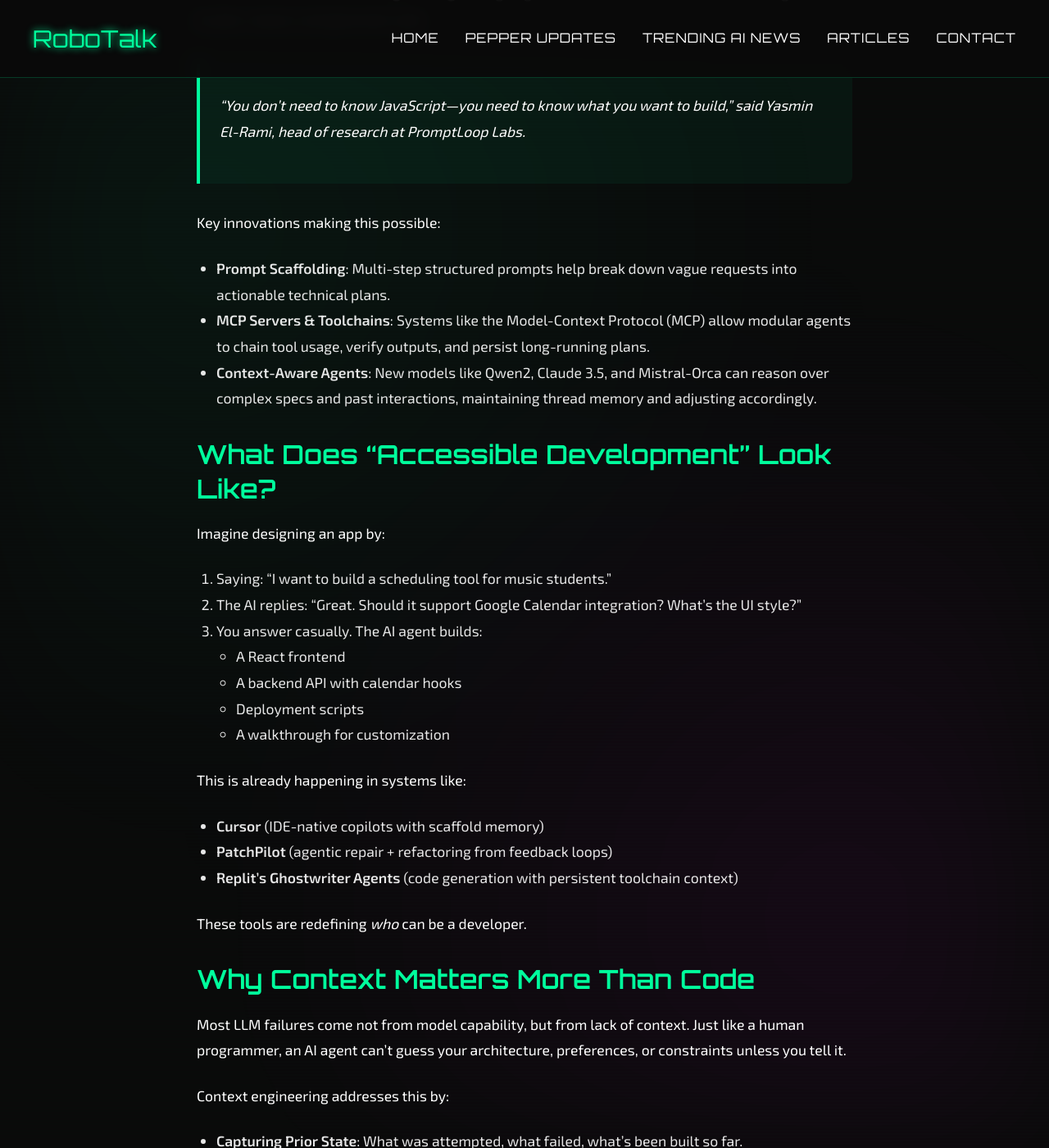
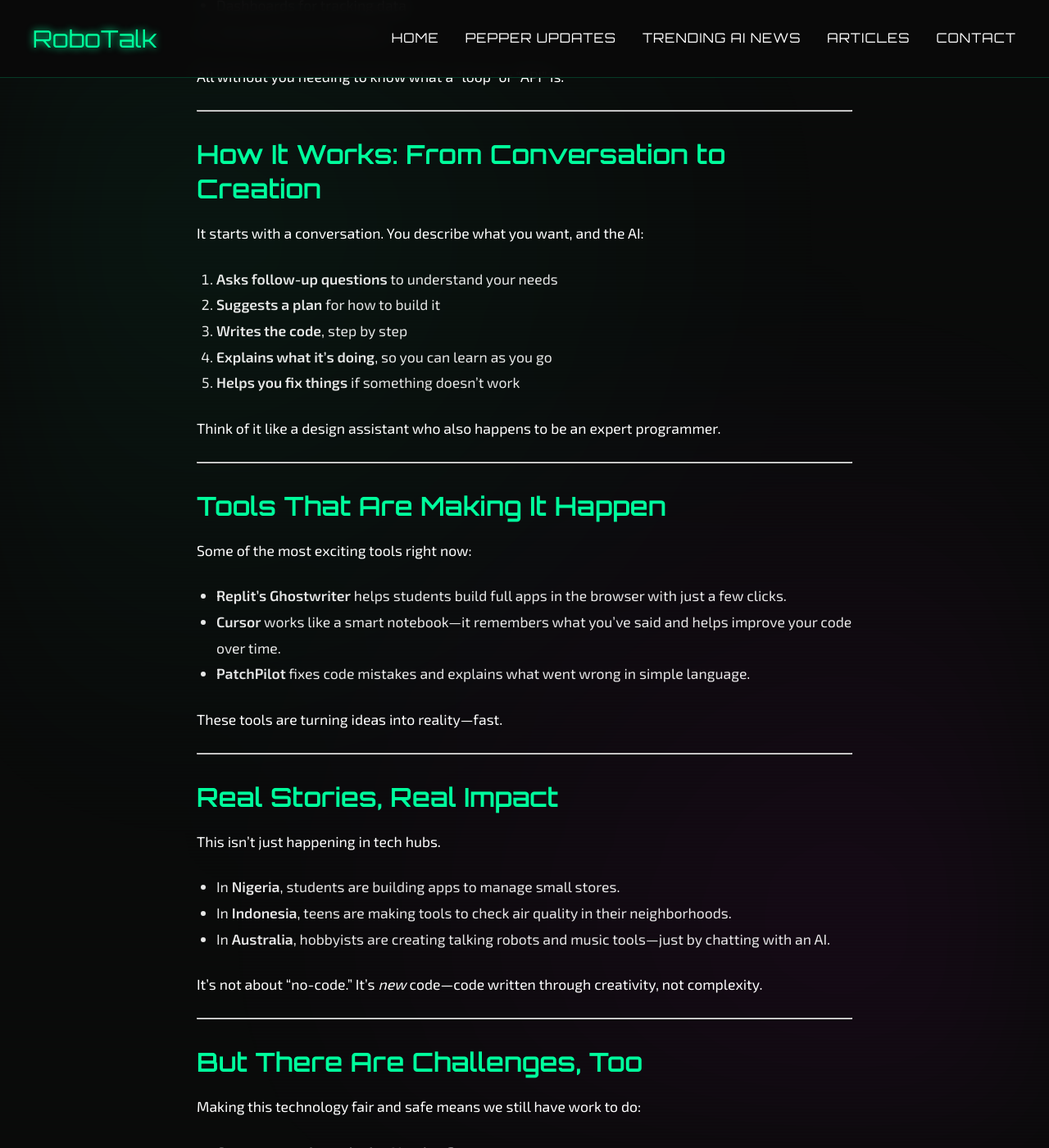
Before and after one commit to abigaillhiggins/RoboTalk, a Jekyll site: the page built from _articles/context-coding.md, in a window 1280 px wide and 1400 px high, scrolled down 1592 px. Shown: the whole window at 82% size. Built offline with Jekyll 4.4.1, drawn with Linux system fonts in a browser that asks for light colours; some of the changed text lies outside the part shown.

```diff
--- a/_articles/context-coding.md
+++ b/_articles/context-coding.md
@@ -1,97 +1,103 @@
 ---
 layout: article
-title: "Context Engineering for All: Making Software Development Truly Accessible"
+title: "AI Is Changing How We Code—And Who Gets to Build"
 author: Abigail Higgins
 date: 2025-07-25
 categories: [AI, Accessibility, Developer Tools]
-tags: [context engineering, no-code, prompt scaffolding, agentic AI, developer accessibility]
-description: "Explore how prompt engineering, scaffolding systems, and agentic AI workflows are transforming software development into a universally accessible creative process."
+tags: [ai coding, no-code tools, developer accessibility, creative technology, prompt-based development]
+description: "You don’t need to know how to code to build apps anymore. Discover how smart AI helpers are making software creation something anyone can do—with just your words."
 ---
 
-![Stock image illustrating accessible coding]({{ site.baseurl }}/assets/images/articles/stock_image.jpg)
-*Stock image: Making software development accessible to all*
+In 2025, a teenager in rural Queensland created a web app for her town’s wildlife rescue group. She didn’t know how to write code. She just told an AI what she wanted, and it helped her build the whole thing—step by step.
 
-In 2025, a high school student in rural Queensland built a web app for her local wildlife rescue group—with no formal coding experience. She did it by conversing with an AI agent that scaffolded the entire project in a few guided prompts.
+This isn’t science fiction. It’s already happening. And it’s opening doors for *everyone*.
 
-She’s not an outlier.
+<img src="{{ site.baseurl }}/assets/images/articles/stock_image.png" alt="Stock image illustrating accessible coding" style="width:60%; display:block; margin: 0 auto;" />
 
-She’s the future.
+---
 
-## From Syntax to Intent: The Power of Context Engineering
+## No Code? No Problem.
 
-Traditional software development relies on syntax, IDEs, and formal knowledge of programming languages. But agentic AI workflows are flipping that model by putting **human intent at the center**, not code.
+For decades, building software meant learning special languages like Python or JavaScript. You had to type everything just right, or your program wouldn’t work.
 
-This is the heart of **context engineering**—designing the information environment that AI agents use to plan, reason, and generate code.
+But now? You can just talk.
 
-> “You don’t need to know JavaScript—you need to know what you want to build,” said Yasmin El-Rami, head of research at PromptLoop Labs.
+New AI systems act like super-smart teammates. You tell them your idea—like “I want an app that helps people schedule music lessons”—and they ask helpful follow-up questions. Then they build the code for you.
 
-Key innovations making this possible:
+They can create:
 
-- **Prompt Scaffolding**: Multi-step structured prompts help break down vague requests into actionable technical plans.
-- **MCP Servers & Toolchains**: Systems like the Model-Context Protocol (MCP) allow modular agents to chain tool usage, verify outputs, and persist long-running plans.
-- **Context-Aware Agents**: New models like Qwen2, Claude 3.5, and Mistral-Orca can reason over complex specs and past interactions, maintaining thread memory and adjusting accordingly.
+- Simple websites
+- Tools for booking appointments
+- Dashboards for tracking data
+- Even games and chatbots
 
-## What Does “Accessible Development” Look Like?
+All without you needing to know what a “loop” or “API” is.
 
-Imagine designing an app by:
+---
 
-1. Saying: “I want to build a scheduling tool for music students.”
-2. The AI replies: “Great. Should it support Google Calendar integration? What’s the UI style?”
-3. You answer casually. The AI agent builds:
-    - A React frontend
-    - A backend API with calendar hooks
-    - Deployment scripts
-    - A walkthrough for customization
+## How It Works: From Conversation to Creation
 
-This is already happening in systems like:
-- **Cursor** (IDE-native copilots with scaffold memory)
-- **PatchPilot** (agentic repair + refactoring from feedback loops)
-- **Replit’s Ghostwriter Agents** (code generation with persistent toolchain context)
+It starts with a conversation. You describe what you want, and the AI:
 
-These tools are redefining *who* can be a developer.
+1. **Asks follow-up questions** to understand your needs
+2. **Suggests a plan** for how to build it
+3. **Writes the code**, step by step
+4. **Explains what it’s doing**, so you can learn as you go
+5. **Helps you fix things** if something doesn’t work
 
-## Why Context Matters More Than Code
+Think of it like a design assistant who also happens to be an expert programmer.
 
-Most LLM failures come not from model capability, but from lack of context. Just like a human programmer, an AI agent can’t guess your architecture, preferences, or constraints unless you tell it.
+---
 
-Context engineering addresses this by:
+## Tools That Are Making It Happen
 
-- **Capturing Prior State**: What was attempted, what failed, what’s been built so far.
-- **Inferring Missing Pieces**: Filling in framework details or variable naming conventions.
-- **Orchestrating Tools**: Using code execution, debugging, version control, and planning in tandem.
+Some of the most exciting tools right now:
 
-> “A great AI agent isn’t just smart—it remembers. It adapts,” said Mistral open developer Rachel Chen.
+- **Replit’s Ghostwriter** helps students build full apps in the browser with just a few clicks.
+- **Cursor** works like a smart notebook—it remembers what you’ve said and helps improve your code over time.
+- **PatchPilot** fixes code mistakes and explains what went wrong in simple language.
 
-## Agentic Accessibility in the Real World
+These tools are turning ideas into reality—fast.
 
-In countries where formal CS education is scarce, these tools offer a leapfrog opportunity:
+---
 
-- **In Lagos**, students use LangChain agents on open Chromebooks to build inventory apps.
-- **In Jakarta**, AI scaffolds citizen science dashboards to monitor local air quality.
-- **In Canberra**, hobbyists are building TTS systems and robotics control panels through context-engineered prompts alone.
+## Real Stories, Real Impact
 
-This isn’t no-code. It’s *new-code*—where code is a byproduct of conversation and intent.
+This isn’t just happening in tech hubs.
 
-## Challenges Ahead: Education, Explainability, Ethics
+- In **Nigeria**, students are building apps to manage small stores.
+- In **Indonesia**, teens are making tools to check air quality in their neighborhoods.
+- In **Australia**, hobbyists are creating talking robots and music tools—just by chatting with an AI.
 
-To scale responsibly, accessible development must address:
+It’s not about “no-code.” It’s *new* code—code written through creativity, not complexity.
 
-- **Transparency**: How do non-programmers know what the AI has done?
-- **Security**: Can agent-generated code be trusted?
-- **Education**: How do we teach foundational logic, even if code isn’t the entry point?
+---
 
-Hybrid learning models—where students start with AI scaffolds and progressively modify them—are gaining traction in pilot programs across Australia, India, and Brazil.
+## But There Are Challenges, Too
 
-## Looking Forward: A More Inclusive Tech Future
+Making this technology fair and safe means we still have work to do:
 
-The promise of context engineering is not that everyone becomes a programmer—it’s that programming becomes invisible. Creative problem-solving, not syntax memorization, becomes the skill of the future.
+- **Can we trust the code the AI writes?**
+- **How do people know what the AI is doing under the hood?**
+- **Should students still learn how coding works?**
+
+Many schools are now blending AI helpers with hands-on learning—students start with AI support and slowly learn to take over.
+
+---
+
+## What’s Next?
+
+The future isn’t about making everyone a coder. It’s about making tech creation something anyone can do—whether you’re an artist, teacher, student, or community leader.
+
+Because when the tools are this easy to use, creativity is all you need.
 
 > *In the next wave of software, your first line of code might just be your voice.*
 
+---
+
 ## References
 
-[1] PromptLoop Labs. “The Context Revolution: Replacing Code with Communication.” Whitepaper, 2025.
-[2] Mistral Developer Blog. “Agentic Systems and the Role of Persistent Context.” [https://mistral.ai/blog/context-is-everything](https://mistral.ai/blog/context-is-everything)
-[3] Open Agents Alliance. “Scaffolding, Debugging, and Teaching via LLMs in Low-Code Environments.” 2024.
-[4] Replit Research. “Conversational Development in the Classroom.” [https://replit.com/ghostwriter/classroom-ai](https://replit.com/ghostwriter/classroom-ai)
-[5] LangChain Education. “Prompt Engineering Curricula for High Schools.” 2025.
+- PromptLoop Labs. “The Context Revolution: Replacing Code with Communication.” Whitepaper, 2025.
+- Mistral Developer Blog. “AI Helpers That Remember and Adapt.” [https://mistral.ai/blog/context-is-everything](https://mistral.ai/blog/context-is-everything)
+- Replit Research. “How AI Is Helping Students Build Their First Apps.” [https://replit.com/ghostwriter/classroom-ai](https://replit.com/ghostwriter/classroom-ai)
+- LangChain Education. “Teaching with AI in the Classroom.” 2025.
```
Also changed, not shown: _articles/multi-modal.md (+5 -0 lines), _posts/2024-03-20-welcome-to-robotalk.md (+16 -0 lines), _posts/2025-07-26-pepper-first-movements.md (added, +20 -0 lines), _posts/2025-07-27-pepper-emotive-assistive.md (added, +20 -0 lines), blog.html (+0 -15 lines), assets/images/articles/stock_image.png (added), assets/images/articles/stock_image2.png (added), 2 other files.
